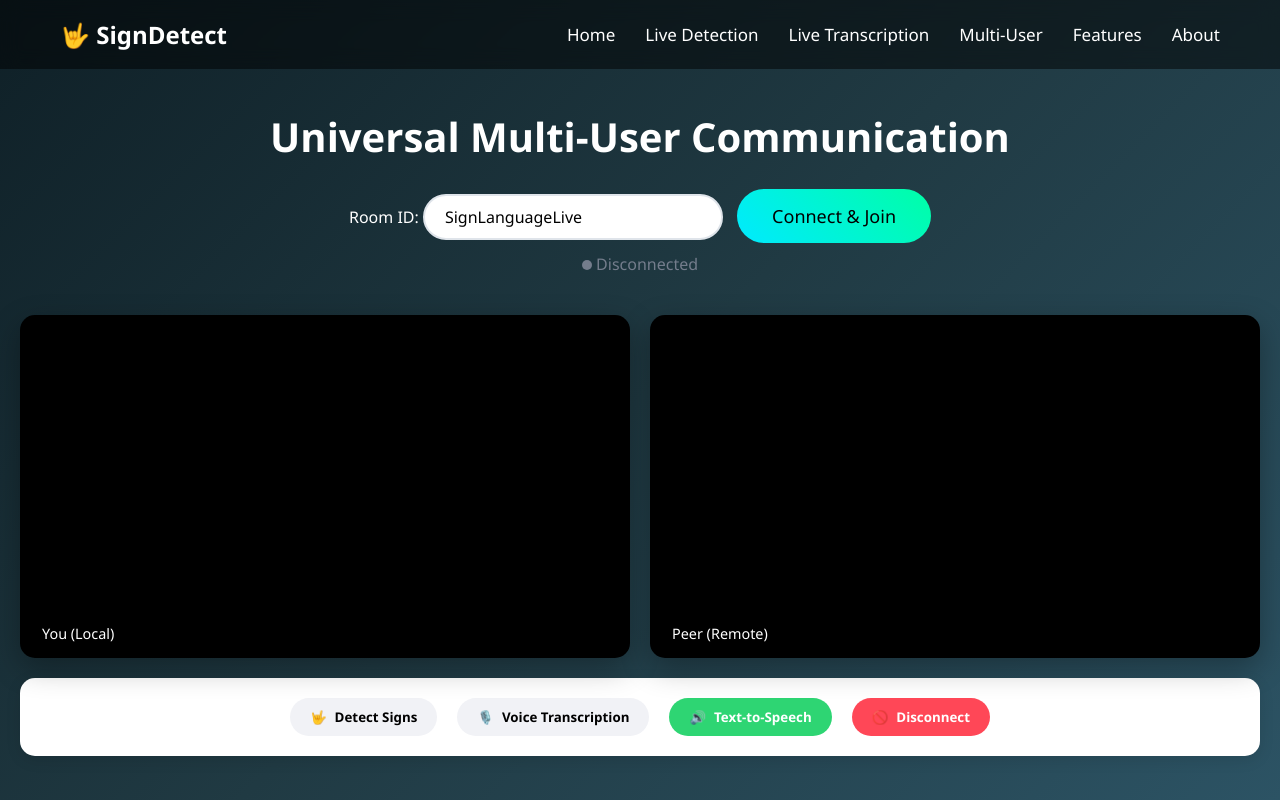
After one commit to Spraveen8-chary/Sign-Detection, a FastAPI app: template templates/communication.html in a window 1280 px wide. The commit adds this page. Run offline with FastAPI, Linux system fonts and the light colour scheme; the template is opened without the code that fills it, so the values that code supplies are empty; parts of the project's set-up code (start-up, migrations or seed data) failed here and were passed over; some libraries are stand-ins or nearby versions.

Commit message:
Add files via upload

```diff
--- /dev/null
+++ b/templates/communication.html
@@ -0,0 +1,184 @@
+<!DOCTYPE html>
+<html lang="en">
+<head>
+    <meta charset="UTF-8">
+    <meta name="viewport" content="width=device-width, initial-scale=1.0">
+    <title>Multi-User Communication - SignDetect</title>
+    <link rel="stylesheet" href="/static/style.css">
+    <script src="https://unpkg.com/peerjs@1.5.2/dist/peerjs.min.js"></script>
+    <style>
+        .comm-container {
+            display: grid;
+            grid-template-columns: 1fr 1fr;
+            gap: 20px;
+            padding: 20px;
+            max-width: 1400px;
+            margin: 0 auto;
+        }
+        .video-box {
+            position: relative;
+            background: #000;
+            border-radius: 15px;
+            overflow: hidden;
+            aspect-ratio: 16/9;
+            box-shadow: 0 10px 30px rgba(0,0,0,0.3);
+        }
+        .video-box video {
+            width: 100%;
+            height: 100%;
+            object-fit: cover;
+        }
+        .video-label {
+            position: absolute;
+            bottom: 10px;
+            left: 10px;
+            background: rgba(0,0,0,0.6);
+            color: white;
+            padding: 5px 12px;
+            border-radius: 20px;
+            font-size: 0.9rem;
+        }
+        .caption-overlay {
+            position: absolute;
+            top: 20px;
+            left: 50%;
+            transform: translateX(-50%);
+            background: rgba(0,0,0,0.7);
+            color: #fff;
+            padding: 10px 20px;
+            border-radius: 10px;
+            font-size: 1.5rem;
+            text-align: center;
+            width: 80%;
+            pointer-events: none;
+            display: none;
+            z-index: 10;
+            border-left: 5px solid #ff4757;
+        }
+        .controls-panel {
+            grid-column: span 2;
+            display: flex;
+            justify-content: center;
+            gap: 20px;
+            background: white;
+            padding: 20px;
+            border-radius: 15px;
+            box-shadow: 0 4px 15px rgba(0,0,0,0.1);
+        }
+        .room-bar {
+            grid-column: span 2;
+            text-align: center;
+            margin-bottom: 20px;
+        }
+        .room-input {
+            padding: 10px 20px;
+            border-radius: 25px;
+            border: 2px solid #dfe4ea;
+            font-size: 1rem;
+            width: 300px;
+            outline: none;
+        }
+        .toggle-btn {
+            background: #f1f2f6;
+            border: none;
+            padding: 10px 20px;
+            border-radius: 50px;
+            cursor: pointer;
+            display: flex;
+            align-items: center;
+            gap: 8px;
+            font-weight: 600;
+            transition: all 0.2s;
+        }
+        .toggle-btn.active {
+            background: #2ed573;
+            color: white;
+        }
+        .toggle-btn.danger {
+            background: #ff4757;
+            color: white;
+        }
+        .status-dot {
+            width: 10px;
+            height: 10px;
+            border-radius: 50%;
+            background: #747d8c;
+            display: inline-block;
+        }
+        .status-dot.online { background: #2ed573; }
+
+        #localDetection, #remoteDetection {
+            position: absolute;
+            bottom: 50px;
+            left: 50%;
+            transform: translateX(-50%);
+            font-weight: bold;
+            color: #2ed573;
+            background: rgba(0,0,0,0.5);
+            padding: 5px 15px;
+            border-radius: 15px;
+            display: none;
+        }
+    </style>
+</head>
+<body>
+    <nav>
+        <h2>🤟 SignDetect</h2>
+        <ul>
+            <li><a href="/">Home</a></li>
+            <li><a href="/live">Live Detection</a></li>
+            <li><a href="/transcribe">Live Transcription</a></li>
+            <li><a href="/communicate">Multi-User</a></li>
+            <li><a href="/features">Features</a></li>
+            <li><a href="/about">About</a></li>
+        </ul>
+    </nav>
+
+    <h1 class="page-title">Universal Multi-User Communication</h1>
+
+    <div class="room-bar">
+        <label>Room ID: </label>
+        <input type="text" id="roomIdInput" class="room-input" value="SignLanguageLive" placeholder="Enter a name to join...">
+        <button id="joinBtn" class="main-btn" style="margin-left: 10px;">Connect & Join</button>
+        <p id="connStatus" style="margin-top: 10px; color: #747d8c;">
+            <span id="statusDot" class="status-dot"></span>
+            <span id="statusText">Disconnected</span>
+        </p>
+    </div>
+
+    <div class="comm-container">
+        <!-- Local User -->
+        <div class="video-box">
+            <video id="localVideo" autoplay muted playsinline></video>
+            <div id="localCaption" class="caption-overlay"></div>
+            <div id="localDetection">Gesture Name</div>
+            <div class="video-label">You (Local)</div>
+        </div>
+
+        <!-- Remote User -->
+        <div class="video-box">
+            <video id="remoteVideo" autoplay playsinline></video>
+            <div id="remoteCaption" class="caption-overlay"></div>
+            <div id="remoteDetection">Gesture Name</div>
+            <div class="video-label">Peer (Remote)</div>
+        </div>
+
+        <div class="controls-panel">
+            <button id="toggleSignBtn" class="toggle-btn">
+                <span>🤟</span> Detect Signs
+            </button>
+            <button id="toggleTransBtn" class="toggle-btn">
+                <span>🎙️</span> Voice Transcription
+            </button>
+            <button id="toggleTTSBtn" class="toggle-btn active">
+                <span>🔊</span> Text-to-Speech
+            </button>
+            <button id="leaveBtn" class="toggle-btn danger">
+                <span>🚫</span> Disconnect
+            </button>
+        </div>
+    </div>
+
+    <script src="/static/communication.js?v=20260311"></script>
+</body>
+</html>
--- a/templates/live.html
+++ b/templates/live.html
@@ -14,6 +14,8 @@
     <ul>
       <li><a href="/">Home</a></li>
       <li><a href="/live">Live Detection</a></li>
+      <li><a href="/transcribe">Live Transcription</a></li>
+      <li><a href="/communicate">Multi-User</a></li>
       <li><a href="/features">Features</a></li>
       <li><a href="/about">About</a></li>
     </ul>
```
Also changed, not shown: templates/about.html (+6 -4 lines), templates/features.html (+6 -4 lines), templates/index.html (+6 -4 lines), templates/transcribe.html (added, +181 -0 lines).
